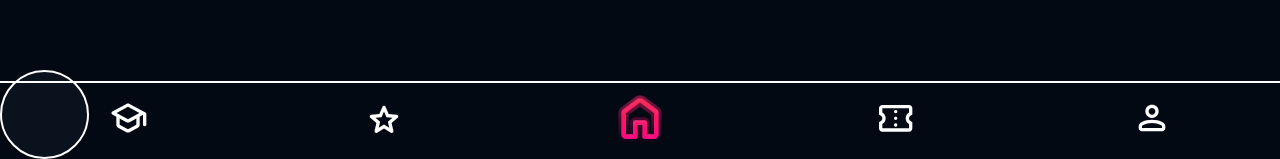
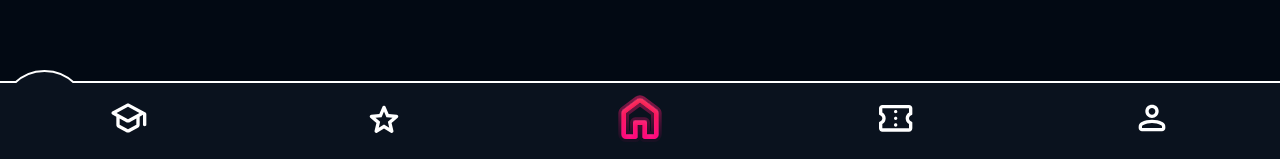
Before and after one commit to JoaoGabrielVianna/prototipo-v1, a React (Vite) app: page / in a window 1280 px wide. Shown: the part 641-800 px from the top of the page. Built offline with nearby package versions, Linux system fonts and the light colour scheme.

Commit message:
ve ai rafa

```diff
--- a/src/components/navbar/navigationbar.css
+++ b/src/components/navbar/navigationbar.css
@@ -11,8 +11,9 @@
   display: flex;
   /* justify-content: center; */
   /* align-items: center; */
-  /* background-color: pink; */
+  background-color: pink;
   border-top: 2px solid white;
+  z-index: 1;
 }
 .navbar .section {
     width: 100%;
@@ -23,10 +24,10 @@
     display: flex;
     justify-content: space-evenly;
     align-items: center;
-    /* background-color: green; */
+    background-color: var(--blue-dark);
 
     position: absolute;
-    z-index: 1;
+    z-index: 5;
 }
 .icon{
   /* height: 7px; */
@@ -39,7 +40,7 @@
   display: flex;
   justify-content: center;
   align-items: center;
-  z-index: 1;
+  z-index: 3;
 }
 
 .Indicator {
@@ -51,7 +52,7 @@
   position: absolute;
   transition: transform  0.5s ease-in-out;
   bottom: 0; /* Posição vertical no centro */
-  left: 0; /* Posição horizontal no centro */
+  left:0; /* Posição horizontal no centro */
   /* transform: translate(-50%, -50%); Centraliza o elemento */
-  z-index: 0; /* Coloca o círculo vazado acima dos ícones */
+  z-index: 4; /* Coloca o círculo vazado acima dos ícones */
 }
--- a/src/components/navbar/navigationbar.jsx
+++ b/src/components/navbar/navigationbar.jsx
@@ -12,27 +12,27 @@ function Navbar() {
     const location = useLocation();
     const icons = [
         { componente: <FaculdadeIcon ativo={location.pathname === '/faculdade'} />, local: '/faculdade', pX: -7 },
-        { componente: <DestaqueIcon ativo={location.pathname === '/destaque'} />, local: '/destaque', pX: 10 },
-        { componente: <HomeIcon ativo={location.pathname === '/'} />, local: '/', pX: 20 },
-        { componente: <EventosIcon ativo={location.pathname === '/eventos'} />, local: '/eventos', pX: 30 },
-        { componente: <ProfileIcon ativo={location.pathname === '/profile'} />, local: '/profile', pX: 40 },
+        { componente: <DestaqueIcon ativo={location.pathname === '/destaque'} />, local: '/destaque', pX: 63 },
+        { componente: <HomeIcon ativo={location.pathname === '/'} />, local: '/', pX: 135 },
+        { componente: <EventosIcon ativo={location.pathname === '/eventos'} />, local: '/eventos', pX: 207 },
+        { componente: <ProfileIcon ativo={location.pathname === '/profile'} />, local: '/profile', pX: 277 },
     ]
 
-    const [position, setPosition] = useState(0);
+    const [position, setPosition] = useState();
 
-    const changeScreen = ({x}) => {
+    const changeScreen = (x) => {
         setPosition(x)
     }
 
     return (
-        <><Indicator positionX={position}/>
+        <>
         <div className="navbar">
-
+            <Indicator positionX={position}/>
             <div className="section">
 
                 {icons.map((icon, index) => (
-                    <div key={index} className="icon" style={{height: '100%', width: '100%'}} onClick={() => {changeScreen(icon.pX), console.log(icon.pX)}}>
-                        <Link to={icon.local}>{icon.componente}</Link>
+                    <div key={index} className="icon" style={{height: '100%', width: '100%'}} >
+                        <Link to={icon.local} onClick={() => {changeScreen(icon.pX), console.log(icon.pX)}}>{icon.componente}</Link>
 
                     </div>
                 ))}
```
